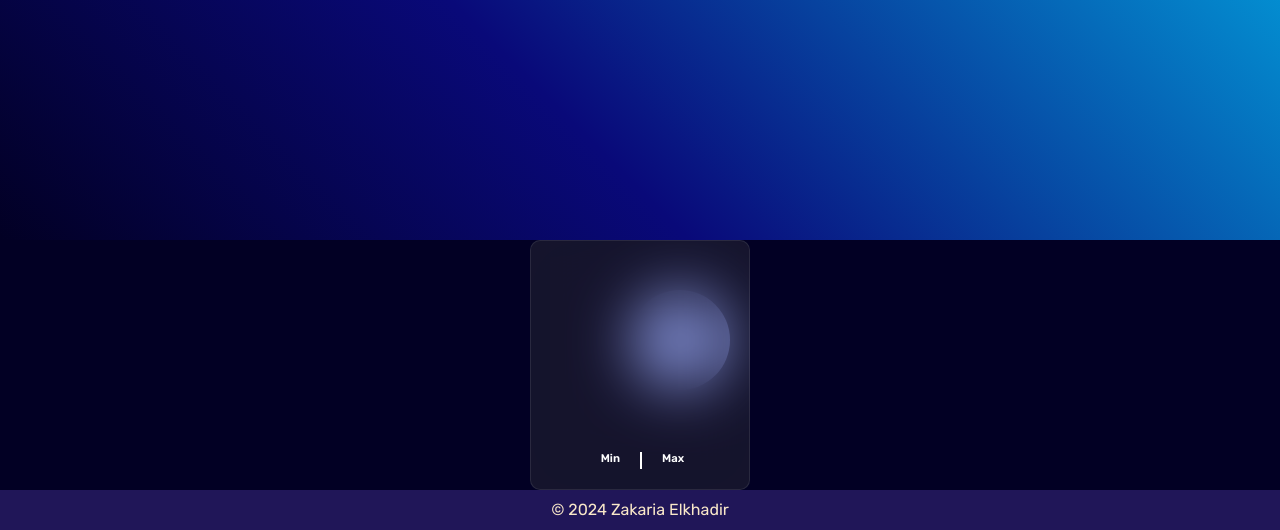
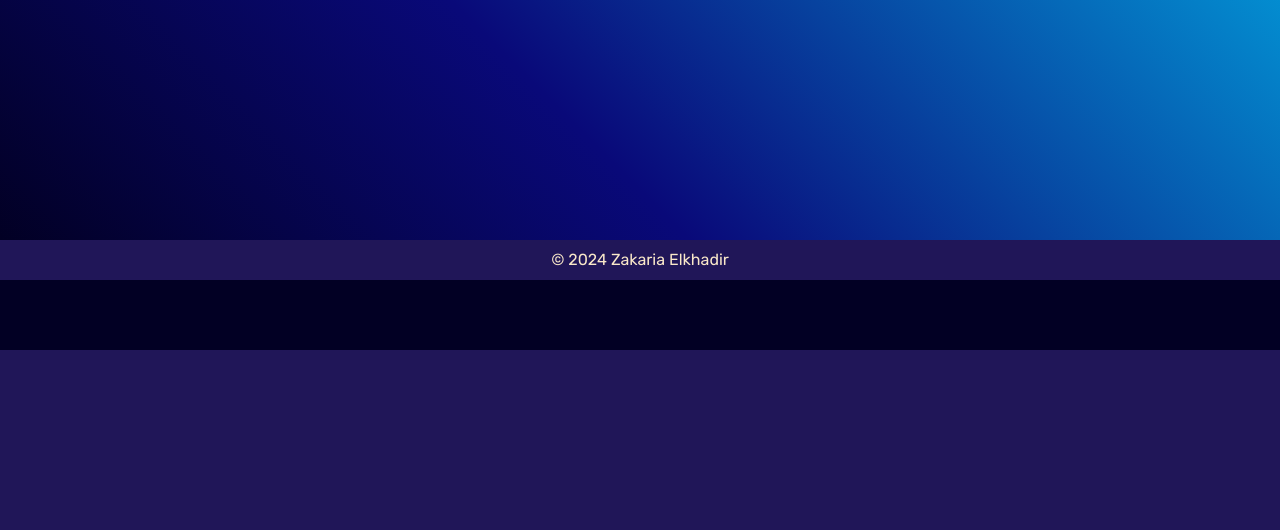
Before and after one commit to ZakariaElkhadir/WeatherApp, a Flask app: page / in a window 1280 px wide. Shown: the part 450-980 px from the top of the page. After the commit the page ends 800 px from the top, so only its background shows below. Run offline with Flask 3, Linux system fonts and the light colour scheme.

Commit message:
v2 under development

```diff
--- a/app/routes.py
+++ b/app/routes.py
@@ -13,7 +13,6 @@
 
 def get_weather(city):
     base_url = "https://api.openweathermap.org/data/2.5/weather?"
-    # city = "Casablanca"
     api_key = open(".api_key", "r").read()
     url = base_url + 'appid=' + api_key + '&q=' + city
     response = requests.get(url).json()
--- a/app/static/style.css
+++ b/app/static/style.css
@@ -14,6 +14,9 @@
     margin: 0;
     padding: 0;
     background-color: rgba(2,0,36,1);
+}
+.hidden {
+    display: none;
 }
 .header{
     position: fixed;
--- a/app/templates/index.html
+++ b/app/templates/index.html
@@ -43,12 +43,9 @@
         </button>
     </div>
 </form>
-    </section>
-    <center>
-
 <section class="weather-grid">
     <!-- this section will contain the weather data -->
-        <div class="cardContainer">
+    <div class="cardContainer hidden">
         <div class="card">
           <p class="city">{{ weather_data.city }}</p>
           <p class="weather">{{ weather_data.description }}</p>
@@ -67,7 +64,7 @@
         </div>
       </div>
 </section>
-    </center>
+    </section>
     <footer>
         <p>&copy; {{ now.year }} Zakaria Elkhadir</p>
     </footer>
```
Lines whose indentation alone changed are shown as unchanged.
